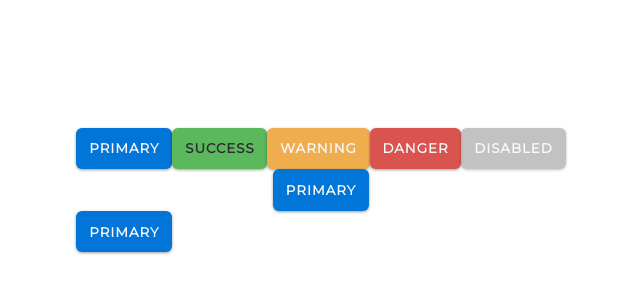
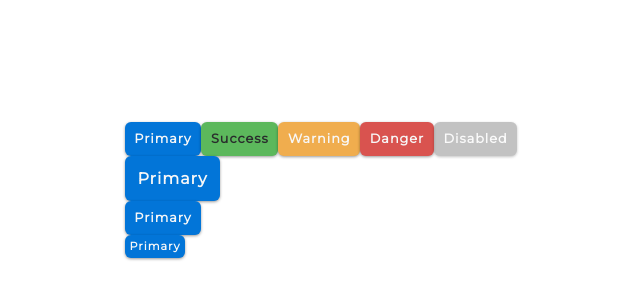
Before and after one commit to Re-Dnor/Components-lib, a React (Vite) app: page / in a window 1280 px wide. Shown: the part 210-510 px from the top of the page, without its empty margins (319-959 px from the left). Built offline with nearby package versions, Linux system fonts and the light colour scheme.

Commit message:
added corrections

```diff
--- a/src/App.tsx
+++ b/src/App.tsx
@@ -1,7 +1,7 @@
 import { Variant_Color } from "./lib";
-import UXButton from './lib/Button/Button';
-import UXRow from './lib/Row/Row';
-import UXColumn from "./lib/Column/Column";
+import Button from './lib/Button/Button';
+import Row from './lib/Row/Row';
+import Column from "./lib/Column/Column";
 
 function App() {
   const onClickes= (variant: string) => {
@@ -9,31 +9,58 @@ function App() {
   };
 
   return (
-    <UXColumn alignItems="start">
-      <UXRow alignItems="center" justifyContent="space-between">
-        <UXButton variant={ Variant_Color.Primary } onClick={ () => onClickes(Variant_Color.Primary) }> Primary </UXButton>
-        <UXButton variant={ Variant_Color.Success } onClick={ () => onClickes(Variant_Color.Success) }> Success </UXButton>
-        <UXButton variant={ Variant_Color.Warning } onClick={ () => onClickes(Variant_Color.Warning) }> Warning </UXButton>
-        <UXButton variant={ Variant_Color.Danger } onClick={ () => onClickes(Variant_Color.Danger) }> Danger </UXButton>
-        <UXButton  onClick={ () => onClickes(Variant_Color.Danger) } disabled> Disabled </UXButton>
-      </UXRow>
+    <Column alignItems="start">
+      <Row alignItems="center" justifyContent="space-between">
+        <Button variant={ Variant_Color.Primary } onClick={ () => onClickes(Variant_Color.Primary) }> Primary </Button>
+        <Button variant={ Variant_Color.Success } onClick={ () => onClickes(Variant_Color.Success) }> Success </Button>
+        <Button variant={ Variant_Color.Warning } onClick={ () => onClickes(Variant_Color.Warning) }> Warning </Button>
+        <Button variant={ Variant_Color.Danger } onClick={ () => onClickes(Variant_Color.Danger) }> Danger </Button>
+        <Button  onClick={ () => onClickes(Variant_Color.Danger) } disabled> Disabled </Button>
+      </Row>
 
-      <UXRow
+      <Row
         alignItems="center"
         justifyContent="center"
         fill
       >
-        <UXButton variant={ Variant_Color.Primary } onClick={ () => onClickes(Variant_Color.Primary) }> Primary </UXButton>
-      </UXRow>
+        <Button
+        variant={ Variant_Color.Primary }
+        onClick={ () => onClickes(Variant_Color.Primary) }
+        size="large"
+        >
+          Primary
+        </Button>
+      </Row>
 
-      <UXRow
-      alignItems="end"
-      justifyContent="end"
-      fill={false}
+      <Row
+        alignItems="center"
+        justifyContent="center"
+        fill
       >
-      <UXButton variant={ Variant_Color.Primary } onClick={ () => onClickes(Variant_Color.Primary) }> Primary </UXButton>
-      </UXRow>
-    </UXColumn>
+        <Button
+        variant={ Variant_Color.Primary }
+        onClick={ () => onClickes(Variant_Color.Primary) }
+        size="medium"
+        >
+          Primary
+        </Button>
+      </Row>
+
+      <Row
+        alignItems="center"
+        justifyContent="center"
+        fill
+      >
+        <Button
+        variant={ Variant_Color.Primary }
+        onClick={ () => onClickes(Variant_Color.Primary) }
+        size="small"
+        >
+          Primary
+        </Button>
+      </Row>
+
+    </Column>
   )
 }
 
--- a/src/lib/Button/Button.styles.ts
+++ b/src/lib/Button/Button.styles.ts
@@ -1,6 +1,5 @@
 import styled from 'styled-components';
 import { Variant_Color, Props } from './Button';
-
 
 export const StyledButton = styled.button<Props>`
   background-color: var(
@@ -22,8 +21,18 @@ export const StyledButton = styled.button<Props>`
   letter-spacing: 1px;
   opacity: ${(props) => (props.disabled ? "0.6" : "1")};
   outline: none;
-  padding: 0.8rem;
-  text-transform: uppercase;
+  padding: ${(props) => {
+    if (props.size === 'large') return '0.8rem'
+    if (props.size === 'medium') return '0.6rem'
+    if (props.size === 'small') return '0.3rem'
+    return '0.6rem'
+  }}};
+  font-size: ${(props) => {
+    if (props.size === 'large') return '1rem'
+    if (props.size === 'medium') return '0.8rem'
+    if (props.size === 'small') return '0.7rem'
+    return '0.8rem'
+  }}};
   transition: 0.4s;
 
   &:not([disabled]):hover {
--- a/src/lib/Button/Button.tsx
+++ b/src/lib/Button/Button.tsx
@@ -8,11 +8,7 @@ export enum Variant_Color {
   Danger = "danger",
 }
 
-export enum Size {
-  Large = 'large',
-  Medium = 'medium',
-  Small = 'small',
-}
+export type Size = 'large' | 'medium' | 'small'
 
 export type Props = ButtonHTMLAttributes<HTMLButtonElement> & {
   variant?: Variant_Color;
@@ -21,17 +17,22 @@ export type Props = ButtonHTMLAttributes<HTMLButtonElement> & {
   size?: Size;
 };
 
-function UXButton({ children, variant, disabled, onClick }: Props) {
+function Button({ children, variant, disabled, size, onClick }: Props) {
   const handleClick: MouseEventHandler<HTMLButtonElement> = (e) => {
         if (disabled) return;
         onClick && onClick(e);
       };
 
   return (
-    <StyledButton variant={ variant } onClick={ handleClick } disabled={ disabled }>
+    <StyledButton
+    variant={ variant }
+    onClick={ handleClick }
+    disabled={ disabled }
+    size={size}
+    >
       { children }
     </StyledButton>
   );
 }
 
-export default UXButton;
+export default Button;
--- a/src/lib/Column/Column.tsx
+++ b/src/lib/Column/Column.tsx
@@ -11,7 +11,7 @@ export type Props = {
   alignItems?: Align;
 };
 
-function UXColumn({ children, alignItems, justifyContent }: Props) {
+function Column({ children, alignItems, justifyContent }: Props) {
   return (
     <StyledColumn alignItems={alignItems} justifyContent={justifyContent}>
       { children }
@@ -19,4 +19,4 @@ function UXColumn({ children, alignItems, justifyContent }: Props) {
   );
 }
 
-export default UXColumn;
+export default Column;
--- a/src/lib/Row/Row.styles.ts
+++ b/src/lib/Row/Row.styles.ts
@@ -7,4 +7,5 @@ export const StyledRow = styled.div<Props>`
   align-items: ${(props) => props.alignItems};
 	justify-content: ${(props) => props.justifyContent};
   width: ${(props) => props.fill ? '100%' : null}
+  margin: 20px
 `;
--- a/src/lib/Row/Row.tsx
+++ b/src/lib/Row/Row.tsx
@@ -12,7 +12,7 @@ export type Props = {
   fill?: boolean;
 };
 
-function UXRow({ children, justifyContent, alignItems, fill = true }: Props) {
+function Row({ children, justifyContent, alignItems, fill = true }: Props) {
   console.log(justifyContent, alignItems)
   return (
     <StyledRow justifyContent={ justifyContent } alignItems={ alignItems } fill={fill}>
@@ -21,4 +21,4 @@ function UXRow({ children, justifyContent, alignItems, fill = true }: Props) {
   );
 }
 
-export default UXRow;
+export default Row;
```
Also changed, not shown: 1 other file (tests, documents, lock files or other folders).
